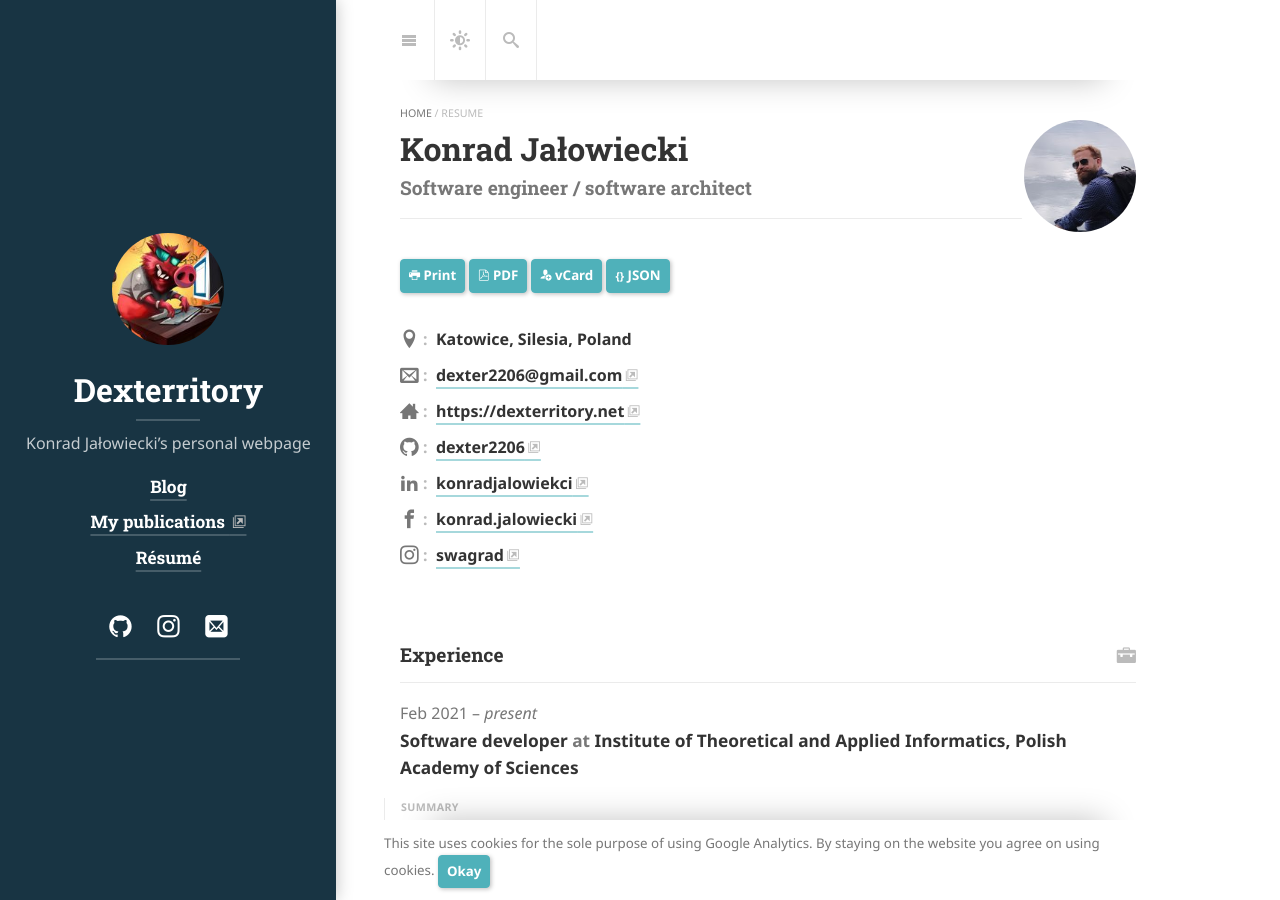
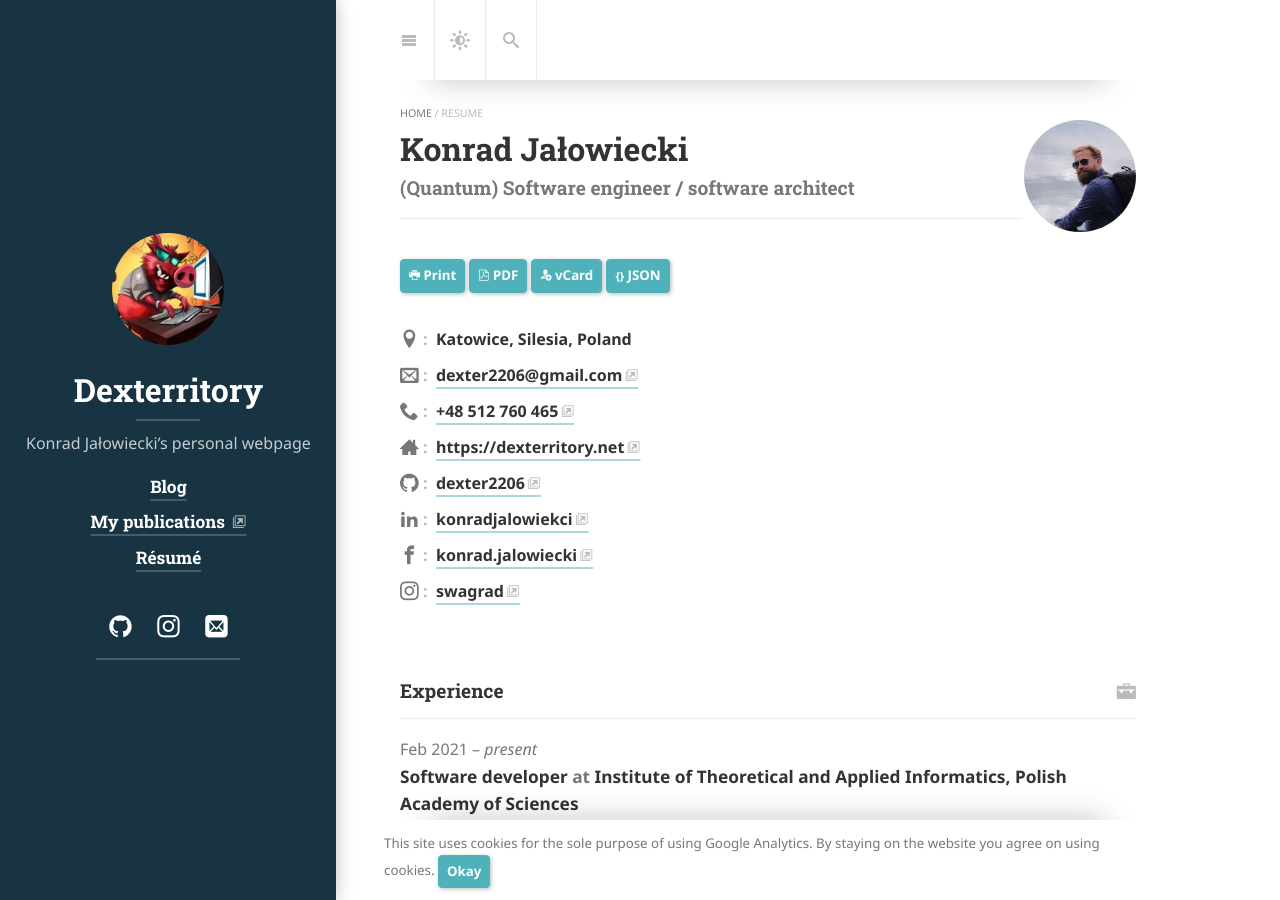
Before and after one commit to dexter2206/dexterritory-hydejack, a Jekyll site: the page built from resume.md, in a window 1280 px wide and 900 px high. Built offline with Jekyll 4.4.1, drawn with Linux system fonts in a browser that asks for light colours; cached includes are drawn as plain includes; nearby versions of some CDN libraries; some web fonts are replaced; library files that are not in the unit come from our copies.

Commit message:
Fix problem with phone and change label

```diff
--- a/_data/resume.yml
+++ b/_data/resume.yml
@@ -3,11 +3,11 @@
 # See also: <https://jsonresume.org/>.
 basics:
   name: "Konrad Jałowiecki"
-  label: "Software engineer / software architect"
+  label: "(Quantum) Software engineer / software architect"
   picture: "/assets/img/avatar.jpg"
   email: "dexter2206@gmail.com"
   website: "https://dexterritory.net"
-  mobile: "+48 512 760 465"
+  phone: "+48 512 760 465"
   location:
     city: "Katowice"
     countryCode: "PL"
```
